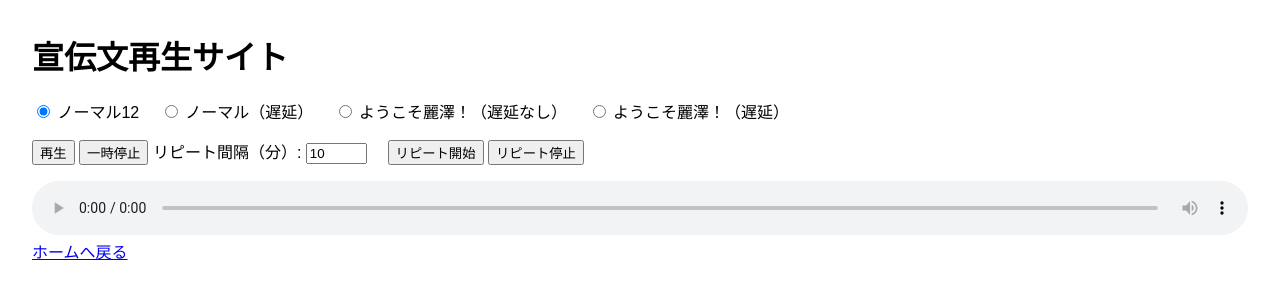
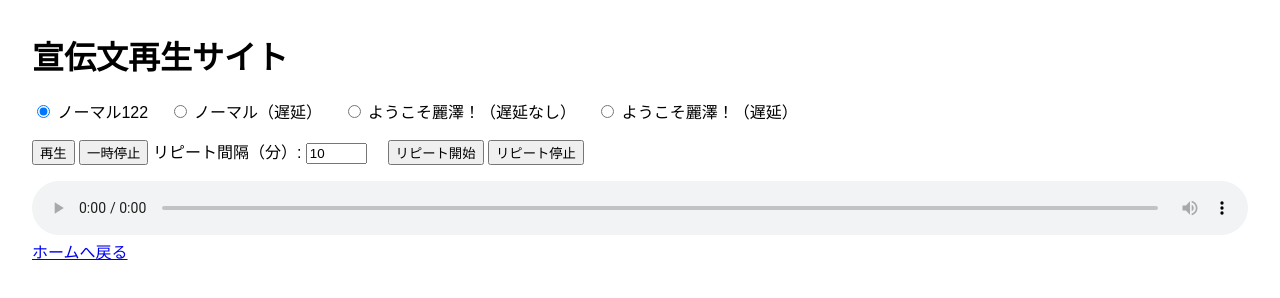
Before and after one commit to kumadesu4649/Reittaku_Bus_System, a plain HTML site: page audio.html in a window 1280 px wide. Drawn offline with Linux system fonts and the light colour scheme.

Commit message:
ノーマル音声のラベルを「ノーマル122」に変更

```diff
--- a/audio.html
+++ b/audio.html
@@ -14,7 +14,7 @@
     <div class="controls">
         <label>
             <input type="radio" name="audio" value="bgm/normal.mp3" checked>
-            ノーマル12
+            ノーマル122
         </label>
         <label>
             <input type="radio" name="audio" value="bgm/delayed.mp3">
```
